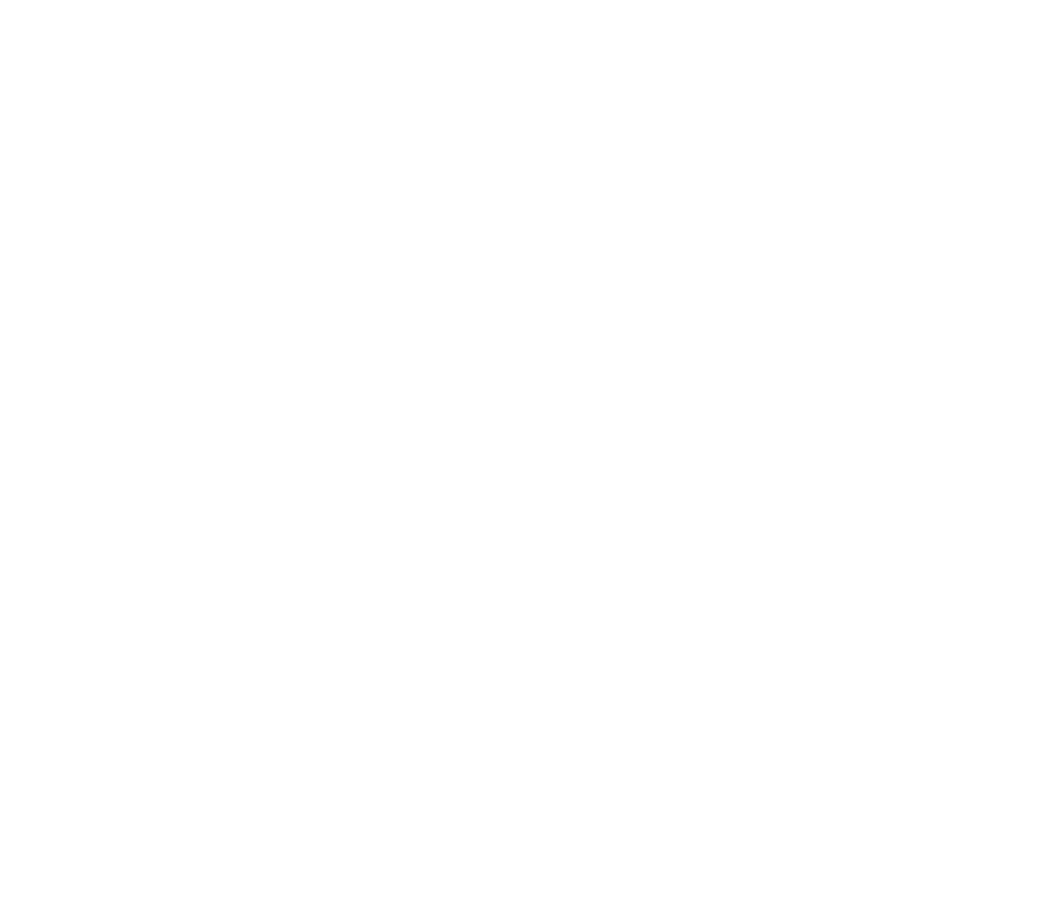
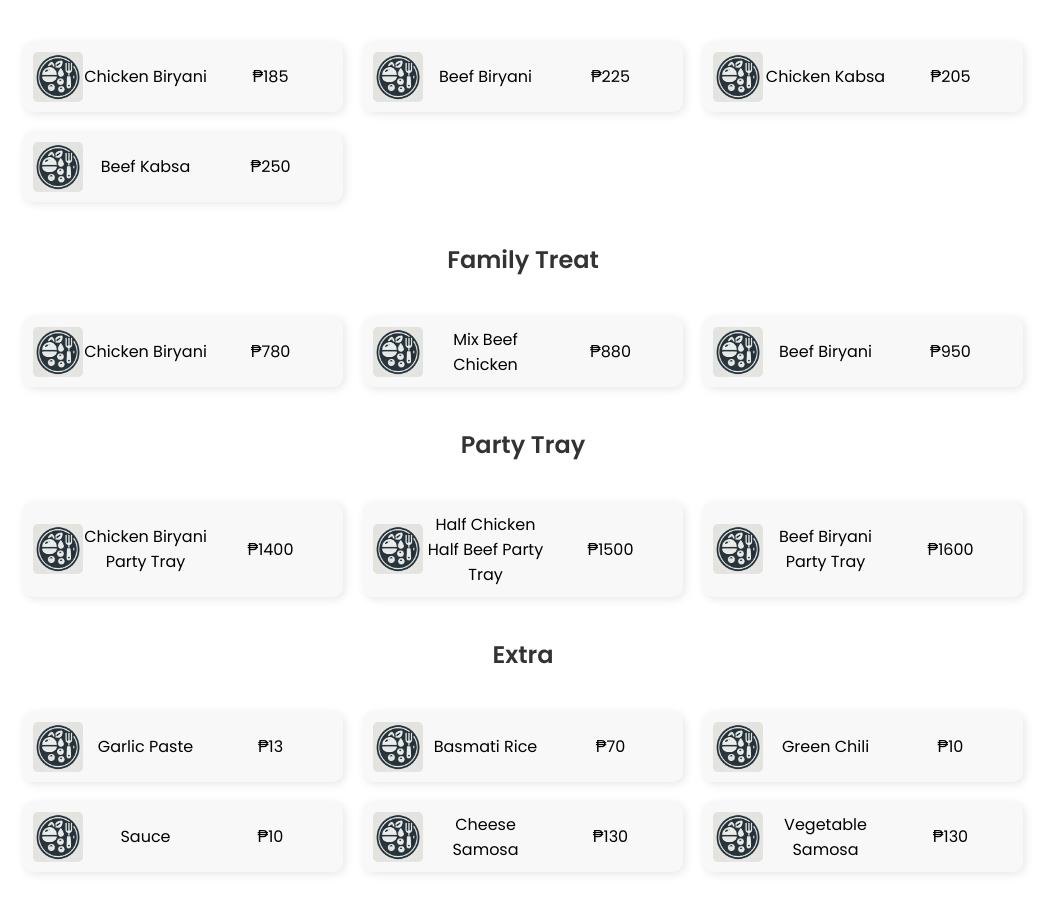
Before and after one commit to GianFerre/biryani-house, a React (Vite) app: page / in a window 1280 px wide. Shown: the part 300-1200 px from the top of the page, without its empty margins (117-1173 px from the left). Before the commit the page ends 800 px from the top, so only its background shows below. Built offline with nearby package versions, Linux system fonts and the light colour scheme.

Commit message:
added menu

```diff
--- a/src/App.jsx
+++ b/src/App.jsx
@@ -1,12 +1,13 @@
 // App.jsx
 import Navbar from "./Navbar";
+import Menu from "./Menu"
 import React from "react";
 
 function App() {
   return (
     <div>
       <Navbar />
-      {/* Other components can go here */}
+      <Menu />
     </div>
   );
 }
--- /dev/null
+++ b/src/Menu.css
@@ -0,0 +1,49 @@
+@import url('https://fonts.googleapis.com/css2?family=Poppins:wght@300;400;600&display=swap');
+
+body {
+    font-family: "Poppins", sans-serif;
+  }
+
+  .center {
+    text-align: center;
+  }
+
+  .menu-grid {
+    display: grid;
+    grid-template-columns: repeat(auto-fit, minmax(250px, 1fr));
+    gap: 20px;
+    padding: 20px;
+    max-width: 1000px;
+    margin: auto;
+  }
+
+  .grid-header {
+    grid-column: 1 / -1;
+    text-align: center;
+    font-size: 1.5em;
+    font-weight: bold;
+    margin-top: 20px;
+    color: #333;
+  }
+
+  .menu-item {
+    display: flex;
+    align-items: center;
+    justify-content: space-between;
+    background: #f8f8f8;
+    padding: 10px;
+    border-radius: 10px;
+    box-shadow: 2px 2px 10px rgba(0, 0, 0, 0.1);
+  }
+
+  .menu-item img {
+    width: 50px;
+    height: 50px;
+    border-radius: 5px;
+  }
+
+  .menu-item span {
+    flex: 1;
+    text-align: center;
+    font-weight: 500;
+  }
--- /dev/null
+++ b/src/Menu.jsx
@@ -0,0 +1,85 @@
+import React from "react";
+import "./Menu.css";
+import logo from "./assets/gkFerreLogo.jpg";
+import foodItem from "./assets/food-item.png";
+
+export default function Menu() {
+  return (
+    <>
+      <h1 className="center">Menu</h1>
+      <div className="menu-grid">
+        <h2 className="grid-header">Tub</h2>
+        <div className="menu-item">
+          <img src={foodItem} alt="Chicken Biryani" />
+          <span>Chicken Biryani</span><span>₱185</span>
+        </div>
+        <div className="menu-item">
+          <img src={foodItem} alt="Beef Biryani" />
+          <span>Beef Biryani</span><span>₱225</span>
+        </div>
+        <div className="menu-item">
+          <img src={foodItem} alt="Chicken Kabsa" />
+          <span>Chicken Kabsa</span><span>₱205</span>
+        </div>
+        <div className="menu-item">
+          <img src={foodItem} alt="Beef Kabsa" />
+          <span>Beef Kabsa</span><span>₱250</span>
+        </div>
+
+        <h2 className="grid-header">Family Treat</h2>
+        <div className="menu-item">
+          <img src={foodItem} alt="Chicken Biryani" />
+          <span>Chicken Biryani</span><span>₱780</span>
+        </div>
+        <div className="menu-item">
+          <img src={foodItem} alt="Mix Beef Chicken" />
+          <span>Mix Beef Chicken</span><span>₱880</span>
+        </div>
+        <div className="menu-item">
+          <img src={foodItem} alt="Beef Biryani" />
+          <span>Beef Biryani</span><span>₱950</span>
+        </div>
+
+        <h2 className="grid-header">Party Tray</h2>
+        <div className="menu-item">
+          <img src={foodItem} alt="Chicken Biryani Party Tray" />
+          <span>Chicken Biryani Party Tray</span><span>₱1400</span>
+        </div>
+        <div className="menu-item">
+          <img src={foodItem} alt="Half Chicken Half Beef Party Tray" />
+          <span>Half Chicken Half Beef Party Tray</span><span>₱1500</span>
+        </div>
+        <div className="menu-item">
+          <img src={foodItem} alt="Beef Biryani Party Tray" />
+          <span>Beef Biryani Party Tray</span><span>₱1600</span>
+        </div>
+
+        <h2 className="grid-header">Extra</h2>
+        <div className="menu-item">
+          <img src={foodItem} alt="Garlic Paste" />
+          <span>Garlic Paste</span><span>₱13</span>
+        </div>
+        <div className="menu-item">
+          <img src={foodItem} alt="Basmati Rice" />
+          <span>Basmati Rice</span><span>₱70</span>
+        </div>
+        <div className="menu-item">
+          <img src={foodItem} alt="Green Chili" />
+          <span>Green Chili</span><span>₱10</span>
+        </div>
+        <div className="menu-item">
+          <img src={foodItem} alt="Sauce" />
+          <span>Sauce</span><span>₱10</span>
+        </div>
+        <div className="menu-item">
+          <img src={foodItem} alt="Cheese Samosa" />
+          <span>Cheese Samosa</span><span>₱130</span>
+        </div>
+        <div className="menu-item">
+          <img src={foodItem} alt="Vegetable Samosa" />
+          <span>Vegetable Samosa</span><span>₱130</span>
+        </div>
+      </div>
+    </>
+  );
+}
```
Also changed, not shown: src/assets/food-item.png (added).
